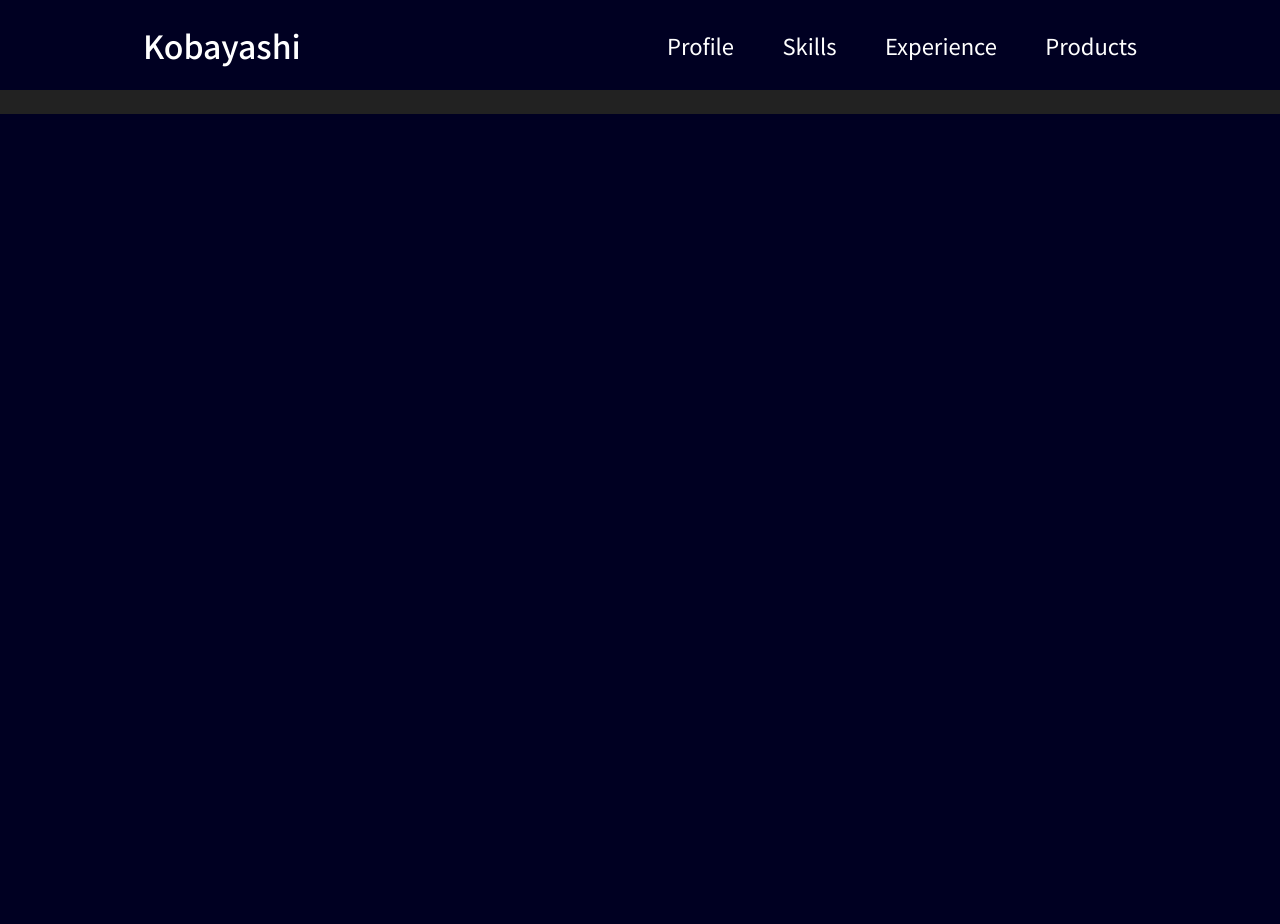
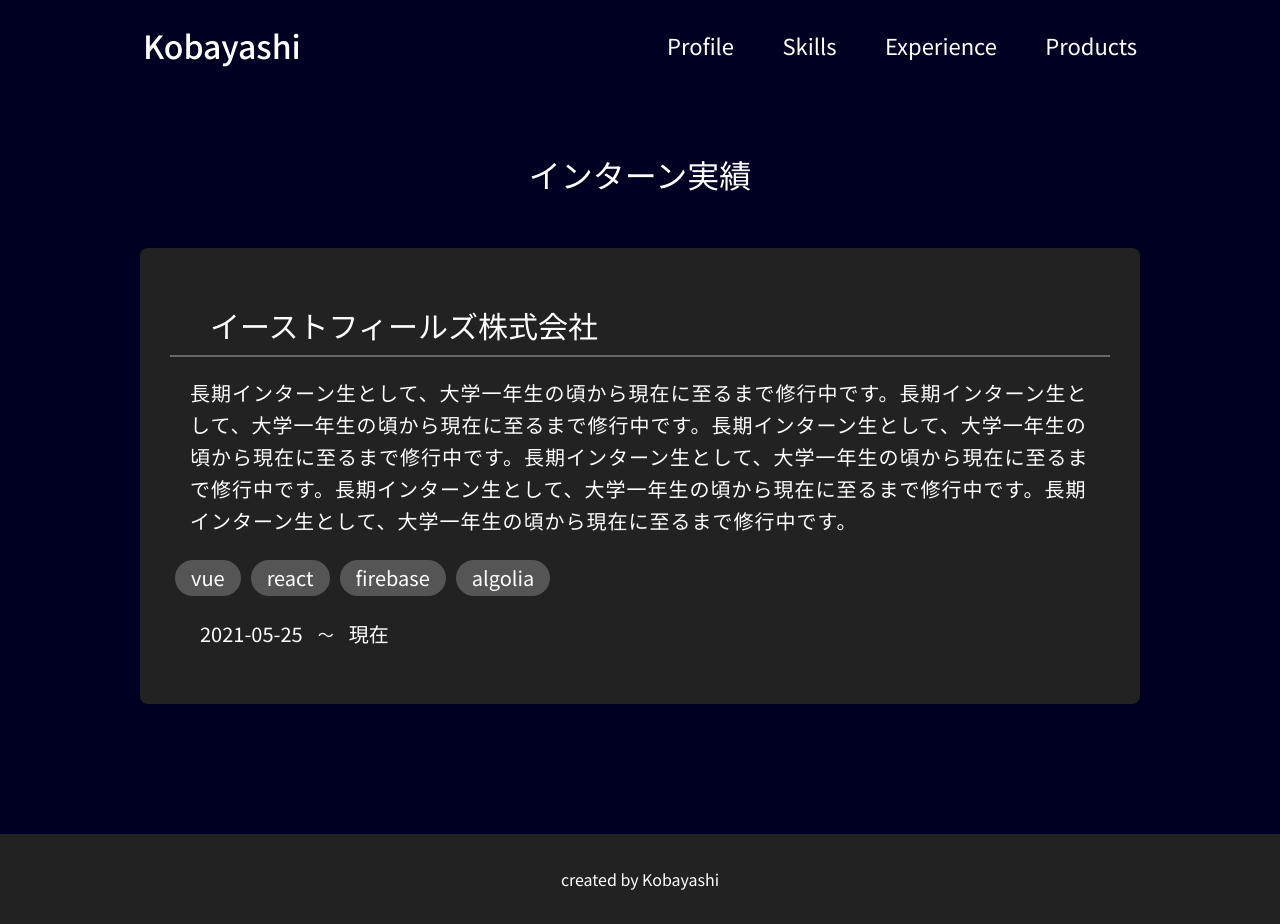
Before and after one commit to Kdaito/my-page, a Next.js app: page /experience in a window 1280 px wide. Before the commit the page ends 800 px from the top, so only its background shows below. Built offline with nearby package versions, Linux system fonts and the light colour scheme.

Commit message:
experienceページを作成する

```diff
--- /dev/null
+++ b/components/TagChip/index.tsx
@@ -0,0 +1,11 @@
+type Props = {
+  label: string;
+};
+
+const TagChip: React.VFC<Props> = ({ label }) => (
+  <p className="inline-block px-[8px] py-[3px] rounded-[50px] bg-[#555] mx-[5px] my-[3px] md:text-[20px] md:px-[16px]">
+    {label}
+  </p>
+);
+
+export default TagChip;
--- a/pages/experience.tsx
+++ b/pages/experience.tsx
@@ -1,8 +1,61 @@
-const Experience = () => {
+import TagChip from "../components/TagChip";
+
+type ExperienceCardProps = {
+  companyName: string;
+  tags: string[];
+  discription: string;
+  startDate: string;
+  endDate: string | null;
+};
+const ExperienceCard: React.VFC<ExperienceCardProps> = ({
+  companyName,
+  tags,
+  discription,
+  startDate,
+  endDate,
+}) => {
   return (
-    <>
-      <h2>Experience</h2>
-    </>
+    <div className="w-[350px] md:w-[600px] lg:w-[1000px] bg-[#222] rounded-lg py-[30px] px-[20px] lg:py-[55px] lg:px-[30px]">
+      <p className="text-center md:text-left md:pl-[40px] text-[20px] md:text-[30px] border-b-[2px] border-[#686868] pb-[7px]">
+        {companyName}
+      </p>
+      <p className="py-[20px] md:text-[20px] lg:px-[20px] leading-8 tracking-wider">
+        {discription}
+      </p>
+      <div className="flex items-center justify-start flex-wrap">
+        {tags.map((tag) => (
+          <div key={tag}>
+            <TagChip label={tag} />
+          </div>
+        ))}
+      </div>
+      <div className="flex items-center justify-center pt-[20px] lg:justify-start lg:pl-[30px]">
+        <p className="md:text-[20px]">{startDate}</p>
+        <p className="mx-[15px]">〜</p>
+        <p className="md:text-[20px]">{endDate || "現在"}</p>
+      </div>
+    </div>
+  );
+};
+
+const Experience: React.VFC = () => {
+  return (
+    <div className="pt-[90px] min-h-[100vh]">
+      <div className="pt-[20px] lg:pb-[100px]">
+        <p className="text-center text-[22px] md:text-[32px] py-[20px] md:pt-[40px]">
+          インターン実績
+        </p>
+        <div className="flex items-center justify-center flex-col py-[30px]">
+          <ExperienceCard
+            companyName="イーストフィールズ株式会社"
+            tags={["vue", "react", "firebase", "algolia"]}
+            discription="長期インターン生として、大学一年生の頃から現在に至るまで修行中です。長期インターン生として、大学一年生の頃から現在に至るまで修行中です。長期インターン生として、大学一年生の頃から現在に至るまで修行中です。長期インターン生として、大学一年生の頃から現在に至るまで修行中です。長期インターン生として、大学一年生の頃から現在に至るまで修行中です。長期インターン生として、大学一年生の頃から現在に至るまで修行中です。"
+            startDate="2021-05-25"
+            endDate={null}
+          />
+        </div>
+      </div>
+    </div>
   );
 };
 
```
